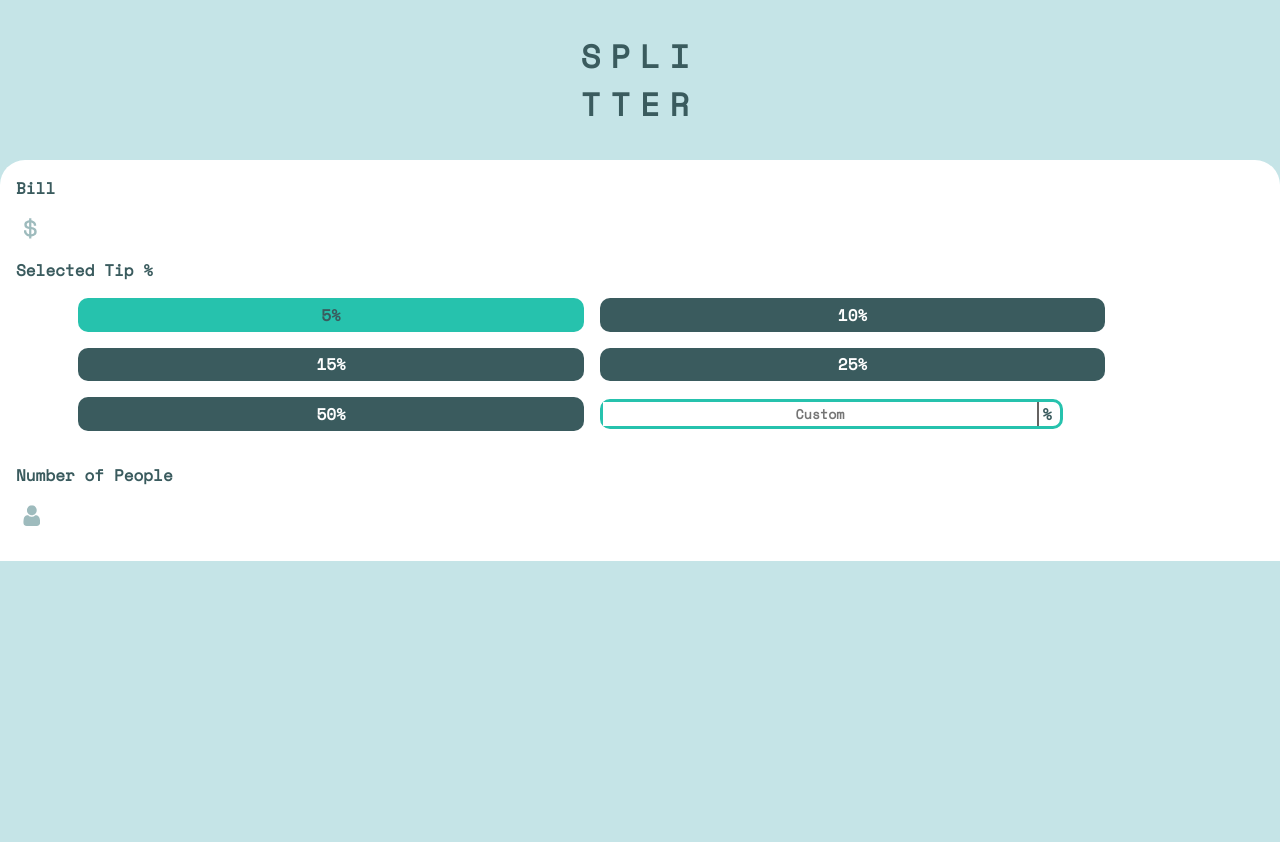
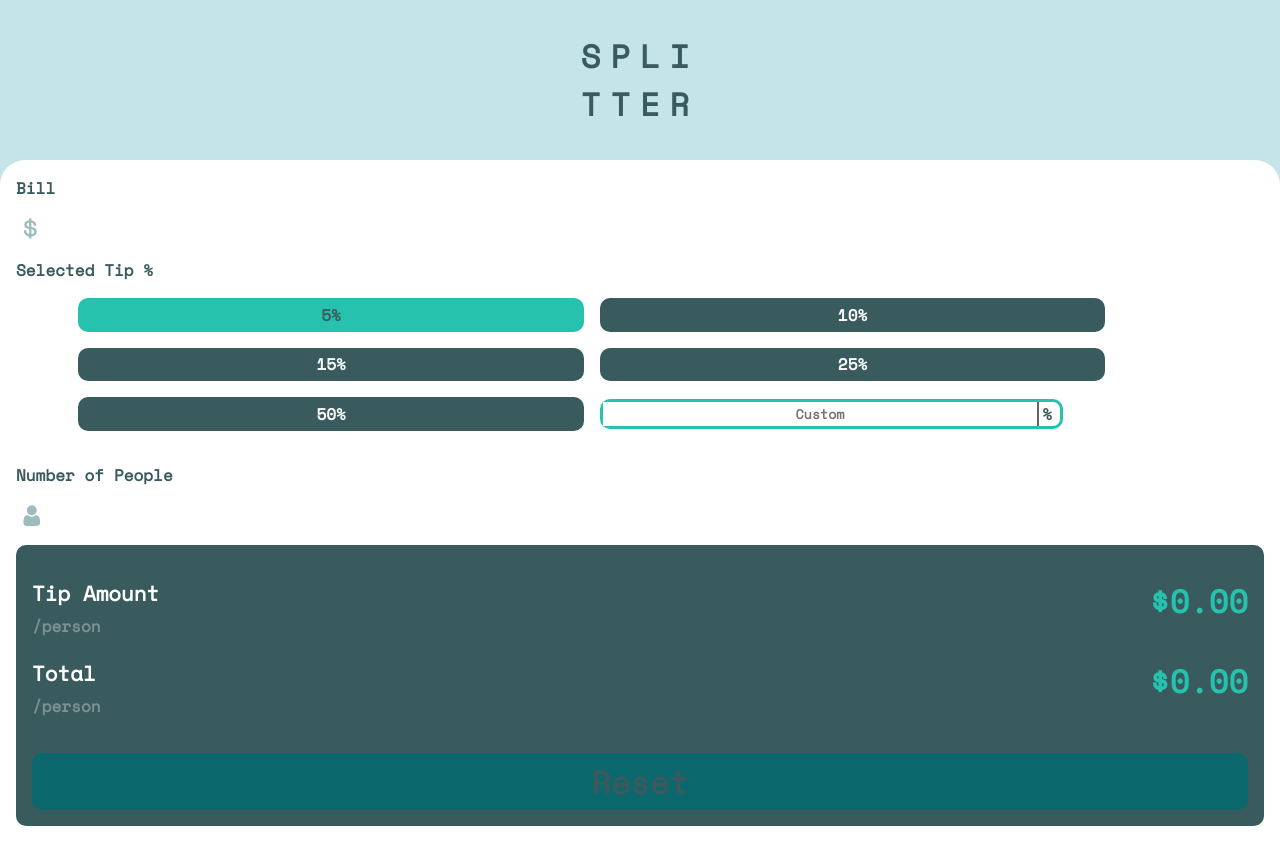
Before and after one commit to ahmedkamal6/Bill_Tips_Splitter, a plain HTML site: page index.html in a window 1280 px wide. Both pictures are taken after a click on the button "5%". Before the commit the page ends 800 px from the top, so only its background shows below. Drawn offline with nearby package versions, Linux system fonts and the light colour scheme.

Commit message:
Add files via upload

```diff
--- a/index.html
+++ b/index.html
@@ -20,7 +20,8 @@
   <main>
     <label for="bill">Bill</label>
     <div class="icon-input">
-      <span><img src="./images/icon-dollar.svg" alt="dollar"></span><input type="number" id="bill">
+      <span><img src="./images/icon-dollar.svg" alt="dollar"></span>
+      <input type="number" id="bill">
     </div>
     <label for="tips">Selected Tip %</label>
     <div class="tips_cards">
@@ -35,6 +36,22 @@
     <div class="icon-input">
       <span><img src="./images/icon-person.svg" alt="person"></span><input type="number" id="people-num">
     </div>
+    <section class="result_container">
+      <div>
+        <p>Tip Amount <br>
+          <span>/person</span>
+        </p>
+        <div class="result" id="tip_amount">$0.00</div>
+      </div>
+      <div>
+        <p>
+          Total <br>
+          <span>/person</span>
+        </p>
+        <div class="result" id="total_amount">$0.00</div>
+      </div>
+      <button class="enable" disabled>Reset</button>
+    </section>
   </main>
   <script src="script.js"></script>
 </body>
--- a/script.js
+++ b/script.js
@@ -0,0 +1,78 @@
+$(function () {
+    const tips = [5, 10, 15, 25, 50];
+    let currentTip = 0;
+    let persons = 1;
+
+    let bill = document.getElementById('bill');
+    let customTip = document.getElementById('custom_tip');
+    let tipRes = document.getElementById('tip_amount');
+    let totalRes = document.getElementById('total_amount');
+    let personNum = document.getElementById("people-num");
+    let resetBtn = document.querySelector('.enable');
+
+    //assign onclick to every button
+    tips.forEach(function (value) {
+        document.getElementById(value).onclick = function () {
+            currentTip = value;
+            customTip.value = null;
+            tips.forEach(function (value) {
+                document.getElementById(value).classList.remove('active');
+            })
+            document.getElementById(value).classList.add('active');
+            showResult();
+        }
+    });
+
+
+    bill.onkeyup = function () {
+        let result = calculate(this.value, currentTip, persons)
+        tipRes.innerHTML = '$' + result.tipPerson.toFixed(2);
+        totalRes.innerHTML = '$' + result.totalPerson.toFixed(2);
+        resetBtn.disabled = false;
+    }
+    customTip.onkeyup = function () {
+        currentTip = this.value;
+        showResult();
+        tips.forEach(function (value) {
+            document.getElementById(value).classList.remove('active');
+        })
+        resetBtn.disabled = false;
+
+    }
+    personNum.onkeyup = function () {
+        persons = this.value;
+        if (this.value === '') {
+            console.log('we are here');
+            persons = 1;
+        }
+        console.log(persons);
+        showResult();
+        resetBtn.disabled = false;
+    }
+
+    resetBtn.onclick = function () {
+        bill.value = '';
+        customTip.value = null;
+        personNum.value = ''
+        currentTip = 0;
+        persons = 1;
+        tipRes.innerHTML = '$0.00';
+        totalRes.innerHTML = '$0.00';
+        this.disabled = true;
+    }
+
+    function calculate(bill, tip, no_persons) {
+        let totalTip = bill * tip / 100;
+        let totalBill = totalTip + Number(bill);
+        let tipPerPerson = totalTip / no_persons;
+        let totalPerPerson = totalBill / no_persons;
+        return { tipPerson: tipPerPerson, totalPerson: totalPerPerson };
+    }
+    function showResult(){
+        if (bill.value != null) {
+            let result = calculate(bill.value, currentTip, persons)
+            tipRes.innerHTML = '$' + result.tipPerson.toFixed(2);
+            totalRes.innerHTML = '$' + result.totalPerson.toFixed(2);
+        }
+    }
+});
--- a/style.css
+++ b/style.css
@@ -88,11 +88,15 @@ button{
     padding:0.3rem 0;
     color: white;
 }
-button:hover{
+.tips_cards button:hover{
     background-color: #9fe8df;
     color:#3a5b5e;
 }
-button:focus{
+.tips_cards button:focus{
+    color: #3a5b5e;
+    background-color: #26c2ad;
+}
+.active{
     color: #3a5b5e;
     background-color: #26c2ad;
 }
@@ -119,3 +123,44 @@ button:focus{
     outline: none;
     text-align: center;
 }
+.result_container{
+    background-color: #3a5b5e;
+    color: white;
+    border-radius: 10px;
+    padding: 2rem 1rem 0 1rem;
+    display: flex;
+    flex-direction: column;
+}
+.result_container div{
+    display: flex;
+    justify-content: space-between;
+    align-items: center;
+    margin-bottom: 1rem;
+}
+.result_container div p{
+    font-size: 1.3rem;
+}
+.result_container div span{
+    font-size: 1rem;
+    color: #7b9193;
+}
+.result{
+    font-size: 2rem;
+    color: #26c2ad;
+}
+.result_container button{
+    color: #3a5b5e;
+    width: 100%;
+    font-size: 2rem;
+    margin: 1rem 0;
+}
+.enable{
+    background-color: #26c2ad;
+}
+.result_container button:disabled{
+    background-color: #0b686d;
+
+}
+.enable:active{
+    background-color:  #9fe8df;
+}
```
